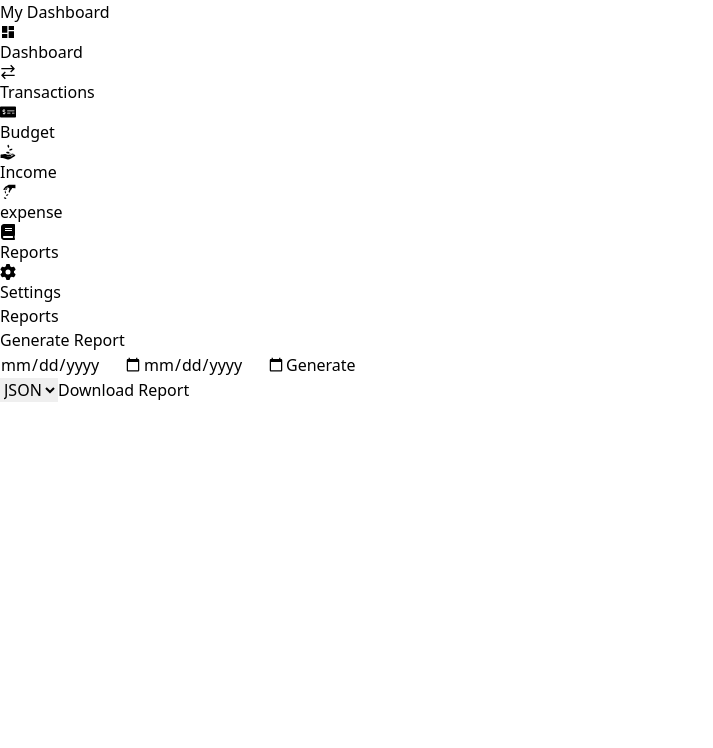
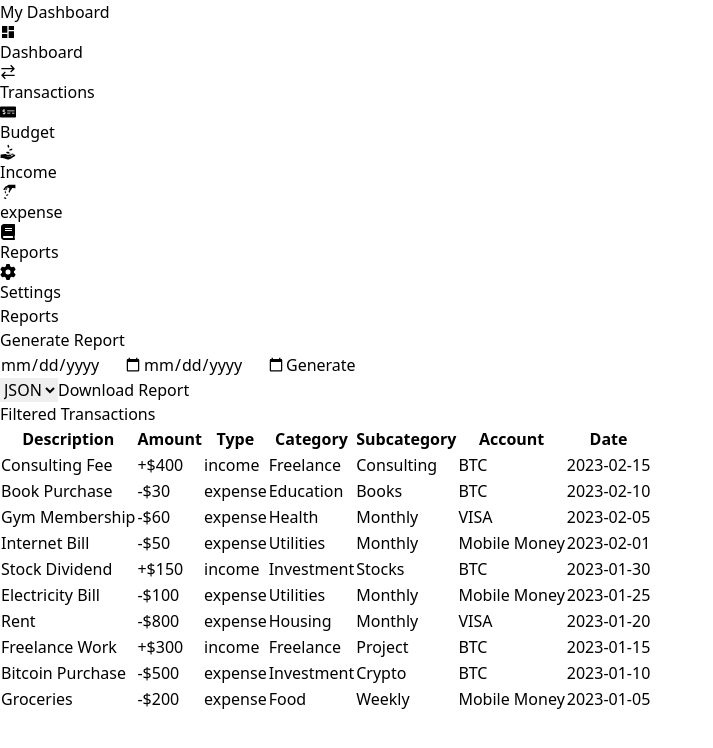
Before and after one commit to Codinglone/taskforce-expense-tracker-frontend, a React (Vite) app: page /reports in a window 1280 px wide. Shown: the top 748 px of the page, without its empty margins (0-713 px from the left). Built offline with nearby package versions, Linux system fonts and the light colour scheme.

Commit message:
Added more features in reports page

```diff
--- a/src/pages/Reports.jsx
+++ b/src/pages/Reports.jsx
@@ -1,4 +1,4 @@
-import React, { useState } from 'react';
+import React, { useState, useEffect } from 'react';
 import { saveAs } from 'file-saver';
 import jsPDF from 'jspdf';
 import 'jspdf-autotable';
@@ -12,11 +12,20 @@ const Reports = () => {
     { description: 'Rent', amount: 800, type: 'expense', category: 'Housing', subcategory: 'Monthly', account: 'VISA', date: '2023-01-20' },
     { description: 'Electricity Bill', amount: 100, type: 'expense', category: 'Utilities', subcategory: 'Monthly', account: 'Mobile Money', date: '2023-01-25' },
     { description: 'Stock Dividend', amount: 150, type: 'income', category: 'Investment', subcategory: 'Stocks', account: 'BTC', date: '2023-01-30' },
+    { description: 'Internet Bill', amount: 50, type: 'expense', category: 'Utilities', subcategory: 'Monthly', account: 'Mobile Money', date: '2023-02-01' },
+    { description: 'Gym Membership', amount: 60, type: 'expense', category: 'Health', subcategory: 'Monthly', account: 'VISA', date: '2023-02-05' },
+    { description: 'Book Purchase', amount: 30, type: 'expense', category: 'Education', subcategory: 'Books', account: 'BTC', date: '2023-02-10' },
+    { description: 'Consulting Fee', amount: 400, type: 'income', category: 'Freelance', subcategory: 'Consulting', account: 'BTC', date: '2023-02-15' },
   ]);
   const [startDate, setStartDate] = useState('');
   const [endDate, setEndDate] = useState('');
   const [filteredTransactions, setFilteredTransactions] = useState([]);
   const [reportFormat, setReportFormat] = useState('json');
+
+  useEffect(() => {
+    const sortedTransactions = [...transactions].sort((a, b) => new Date(b.date) - new Date(a.date));
+    setFilteredTransactions(sortedTransactions.slice(0, 10));
+  }, [transactions]);
 
   const generateReport = () => {
     const filtered = transactions.filter(transaction => {
```
